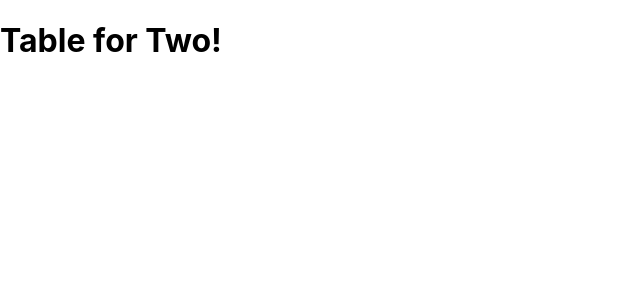
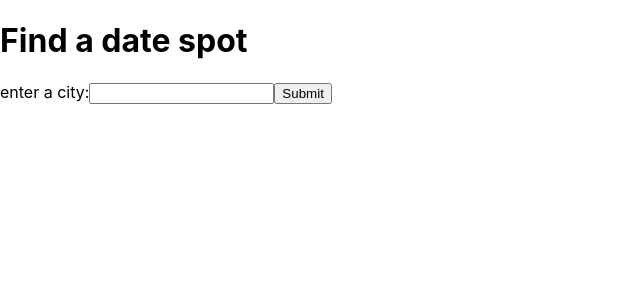
Before and after one commit to juliarwong/table-for-two, a React (Create React App) app: page / in a window 1280 px wide. Shown: the top 300 px of the page, without its empty margins (0-640 px from the left). Built offline with nearby package versions, Linux system fonts and the light colour scheme; no server answers.

Commit message:
added components for header, form, and restaurants

```diff
--- a/src/App.js
+++ b/src/App.js
@@ -1,6 +1,10 @@
 // import React, { useEffect, useState } from 'react';
 // import axios from 'axios';
 import React, { useEffect } from "react";
+import Header from "./Header";
+import Form from "./Form";
+import Restaurants from "./Restaurants";
+import "./App.css";
 
 function App() {
   const fetchRestaurants = async () => {
@@ -34,7 +38,9 @@ function App() {
 
   return (
     <main className="wrapper">
-      <h1>Table for Two!</h1>
+      <Header />
+      <Form />
+      <Restaurants />
     </main>
   );
 }
--- /dev/null
+++ b/src/Form.js
@@ -0,0 +1,11 @@
+const Form = () => {
+    return (
+        <form>
+        <label htmlFor="city">enter a city:</label>
+        <input type="text" id="city" />
+        <button>Submit</button>
+        </form>
+    );
+};
+
+export default Form;
--- /dev/null
+++ b/src/Header.js
@@ -0,0 +1,9 @@
+const Header = () => {
+    return (
+        <header>
+            <h1>Find a date spot</h1>
+        </header>
+    )
+}
+
+export default Header;
--- /dev/null
+++ b/src/Restaurants.js
@@ -0,0 +1,9 @@
+const Restaurants = () => {
+    return (
+        <div className="results">
+        <p className="restaurants"></p>
+        </div>
+    )
+};
+
+export default Restaurants;
```
